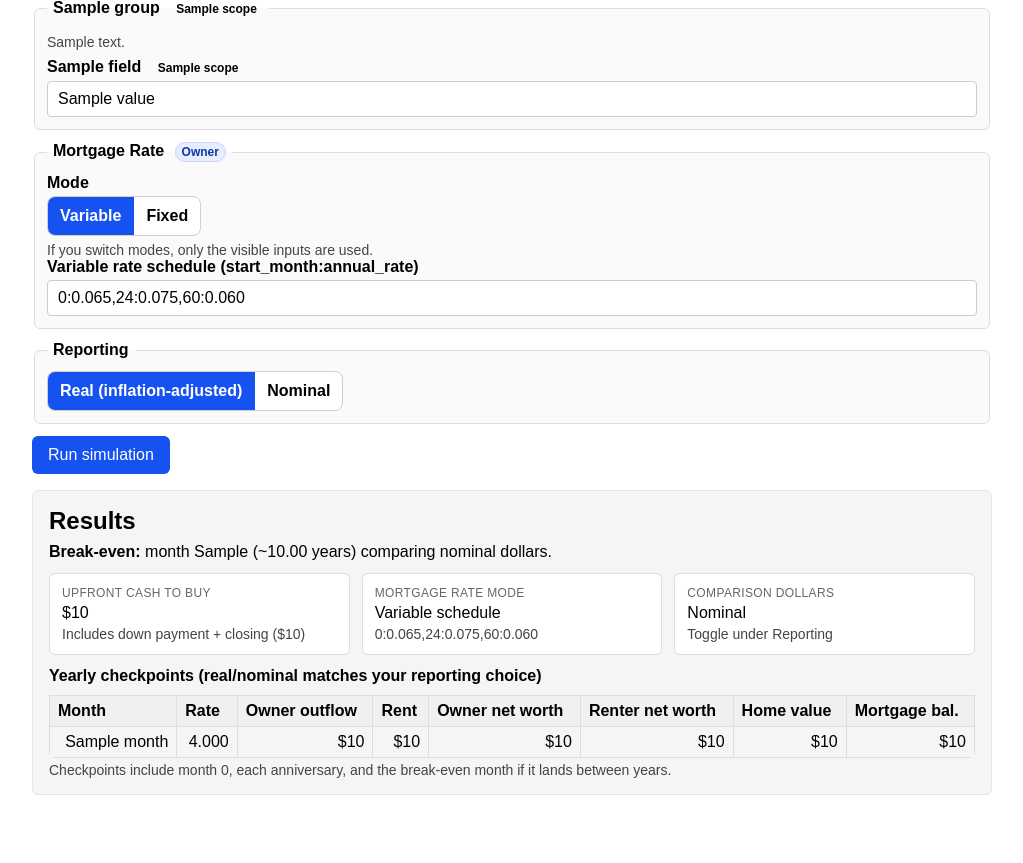
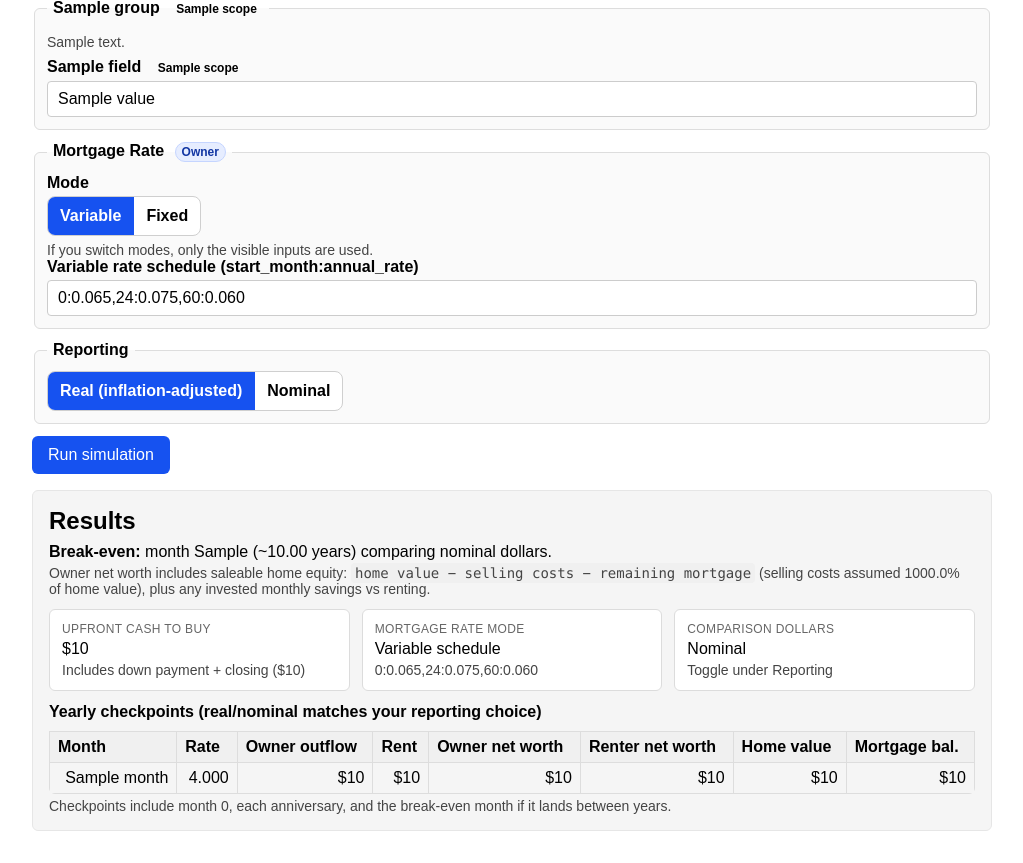
Before and after one commit to w1k5/rental, a Flask app: template templates/index.html in a window 1280 px wide; the page is wider, and only the part inside the window is pictured. Shown: the part 327-1190 px from the top of that part, without its empty margins (0-1023 px from the left). Before the commit the page ends 1122 px from the top of that part, so only its background shows below. Run offline with Flask 3, Linux system fonts and the light colour scheme; the template is opened without the code that fills it: most values are stand-ins (such as "Sample title", 1, 10 or a date in 2020).

Commit message:
Update index.html

```diff
--- a/templates/index.html
+++ b/templates/index.html
@@ -162,6 +162,10 @@
         <h2 style="margin: 0 0 8px 0;">Results</h2>
         {% if result.break_even_month is not none %}
           <div><strong>Break-even:</strong> month {{ result.break_even_month }} (~{{ "%.2f"|format(result.break_even_years) }} years) comparing {{ "real" if result.used_real_dollars else "nominal" }} dollars.</div>
+          <div class="helper">
+            Owner net worth includes saleable home equity: <span class="inline-code">home value − selling costs − remaining mortgage</span>
+            (selling costs assumed {{ "%.1f"|format(result.assumptions.sell_cost_pct * 100) }}% of home value), plus any invested monthly savings vs renting.
+          </div>
         {% else %}
           <div><strong>No break-even within horizon.</strong> Owner never catches renter under these assumptions.</div>
         {% endif %}
@@ -185,7 +189,14 @@
             <div class="pill">
               <div class="pill-label">Net worth at break-even</div>
               <div>Owner ${{ "{:,.0f}".format(breakeven_row.nw_buy) }} | Renter ${{ "{:,.0f}".format(breakeven_row.nw_rent) }}</div>
-              <div class="helper">Home value ${{ "{:,.0f}".format(breakeven_row.home_value) }} | Mortgage balance ${{ "{:,.0f}".format(breakeven_row.mortgage_balance) }}</div>
+              {% set sell_costs = breakeven_row.home_value * result.assumptions.sell_cost_pct %}
+              {% set equity = (breakeven_row.home_value - sell_costs - breakeven_row.mortgage_balance) %}
+              <div class="helper">
+                Home value ${{ "{:,.0f}".format(breakeven_row.home_value) }}
+                | Selling costs ${{ "{:,.0f}".format(sell_costs) }}
+                | Mortgage balance ${{ "{:,.0f}".format(breakeven_row.mortgage_balance) }}
+                | Net equity ${{ "{:,.0f}".format((equity if equity > 0 else 0.0)) }}
+              </div>
             </div>
           {% endif %}
         </div>
```
